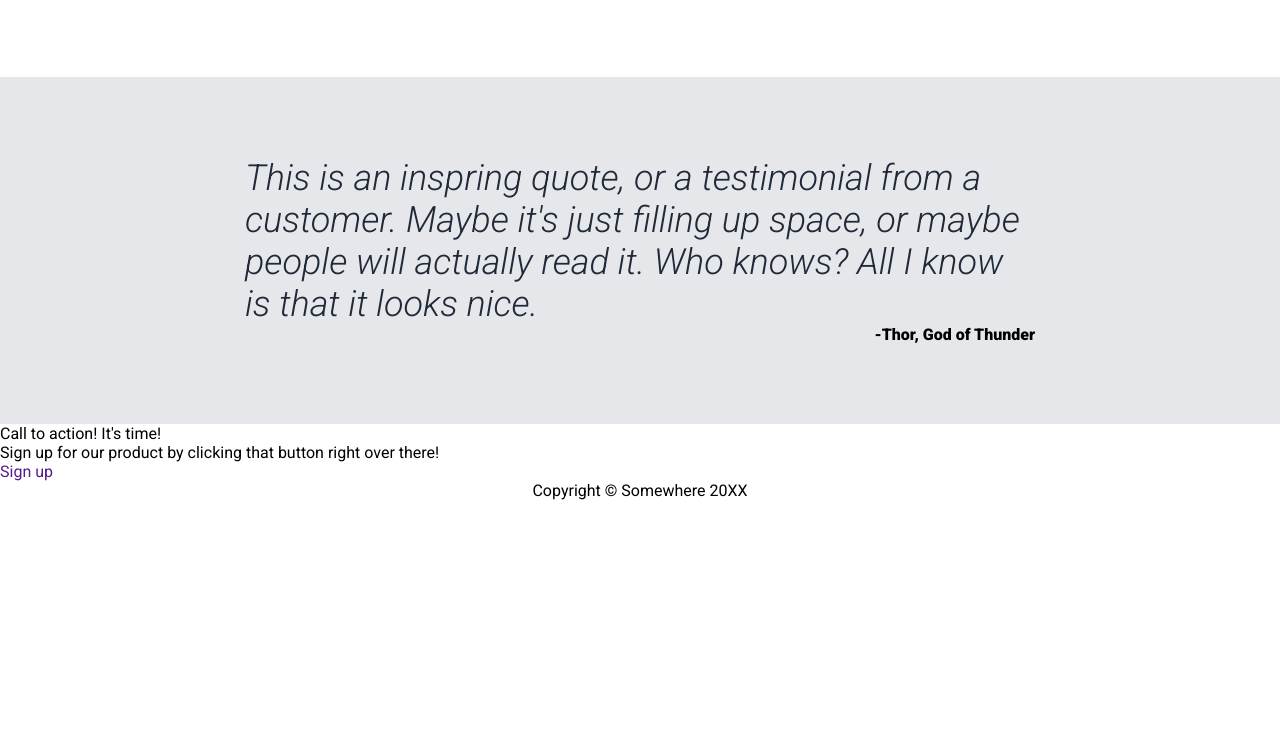
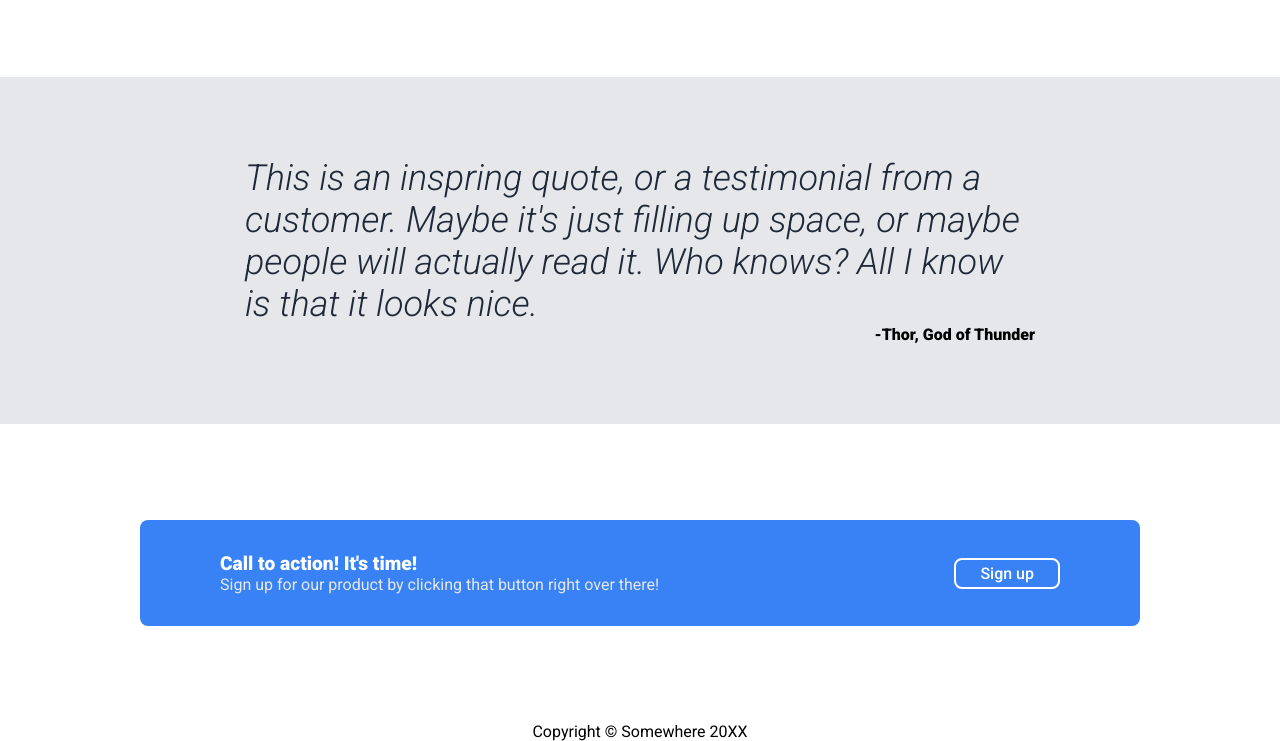
Before and after one commit to 0-ks-0/odin-landing, a plain HTML site: page index.html in a window 1280 px wide. Shown: the part 859-1600 px from the top of the page. Before the commit the page ends 1359 px from the top, so only its background shows below. Drawn offline with Linux system fonts and the light colour scheme.

Commit message:
Style Register section

```diff
--- a/style.css
+++ b/style.css
@@ -244,3 +244,57 @@ header .container
 	font-weight: 800;
 	text-align: right;
 }
+
+/*
+ *
+ * Register
+ *
+ */
+#register
+{
+	display: flex;
+	justify-content: center;
+	align-items: center;
+
+	padding: 6rem 0;
+}
+
+#register .container
+{
+	background-color: var(--color-btn);
+
+	width: 1000px;
+
+	padding: 2rem 5rem;
+
+	color: var(--color-header-text-secondary);
+
+	display: flex;
+	justify-content: space-between;
+	align-items: center;
+
+	border-radius: 8px;
+}
+
+#register .cta-text
+{
+	color: var(--color-header-text-secondary);
+}
+
+#register .cta-text .main
+{
+	font-size: 1.2rem;
+	font-weight: 800;
+	color: white;
+}
+
+#register a
+{
+	padding: 4px 24px;
+
+	border: 2px solid white;
+	border-radius: 8px;
+
+	color: white;
+	font-weight: 500;
+}
```
